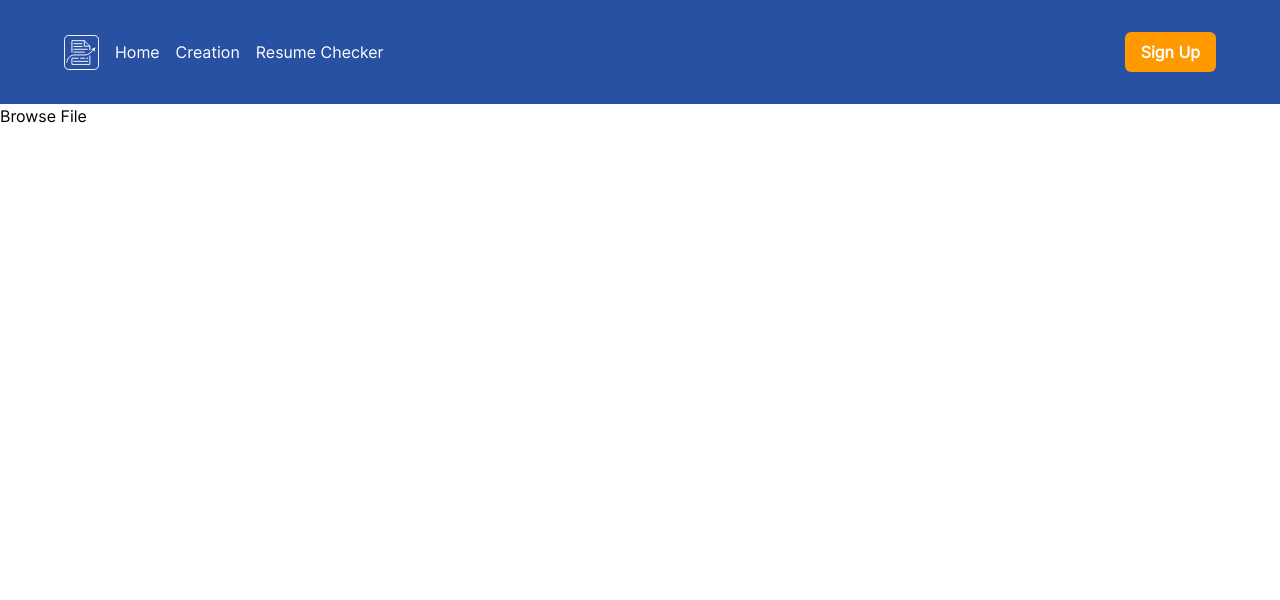
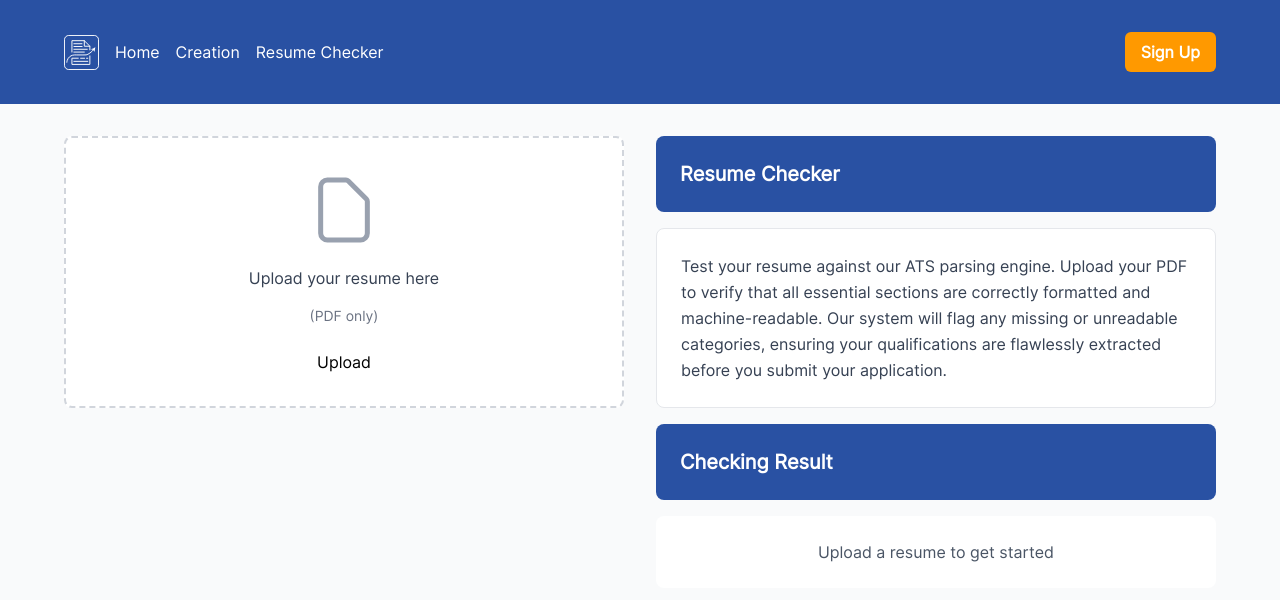
Before and after one commit to 1Frazel/Portfolio-Builder-Thesis, a React (Vite) app: page /checker in a window 1280 px wide. Shown: the top 600 px of the page. Built offline with nearby package versions, Linux system fonts and the light colour scheme; what @react-pdf/renderer would draw is missing.

Commit message:
feat: display the score and feedback from the cv

```diff
--- a/src/pages/parse-pdf/ParsePdf.tsx
+++ b/src/pages/parse-pdf/ParsePdf.tsx
@@ -1,26 +1,216 @@
+import { useState } from "react";
 import Header from "../../shared/components/Header";
 import FileInput from "../../shared/components/FileInput";
-import checkCv from "./utils/checkCv";
+import checkCv, { type SectionData } from "./utils/checkCv";
+
+interface CvReport {
+  rawText: string;
+  sections: Record<string, SectionData>;
+  score: number;
+  recommendations: string[];
+}
 
 const ParsePdf = () => {
+  const [cvReport, setCvReport] = useState<CvReport | null>(null);
+  const [isLoading, setIsLoading] = useState(false);
+
   const handleChange = async (fileUrl: string) => {
     try {
+      setIsLoading(true);
       const detection = await checkCv(fileUrl);
-      console.log(detection);
+      setCvReport(detection);
+
+      setTimeout(() => {
+        setIsLoading(false);
+      }, 3000);
     } catch (err) {
       console.error(err);
+      setIsLoading(false);
+    }
+  };
+
+  const getStatusColor = (status: string) => {
+    switch (status) {
+      case "complete":
+        return "bg-green-500";
+      case "header-only":
+        return "bg-orange-500";
+      default:
+        return "bg-red-500";
+    }
+  };
+
+  const getStatusIcon = (status: string) => {
+    switch (status) {
+      case "complete":
+        return "✓";
+      case "header-only":
+        return "!";
+      default:
+        return "✗";
     }
   };
 
   return (
-    <div className="h-full w-full overflow-hidden">
+    <div className="min-h-screen w-full bg-gray-50">
       <Header />
-      <div>
-        <FileInput
-          title="Browse File"
-          acceptedFormat=".pdf"
-          handleClick={handleChange}
-        />
+
+      {/* Main Content - Mobile First */}
+      <div className="w-full px-4 md:px-16 py-6 md:py-8">
+        {/* Mobile: Stacked Layout, Desktop: 2-Column Grid */}
+        <div className="grid grid-cols-1 md:grid-cols-2 gap-6 md:gap-8">
+          {/* Left Column: Upload Section */}
+          <div className="flex flex-col justify-start">
+            <div className="border-2 border-dashed border-gray-300 rounded-lg p-6 md:p-8 bg-white flex flex-col items-center justify-center min-h-64">
+              {/* File Icon */}
+              <div className="mb-4">
+                <svg
+                  className="w-16 h-16 md:w-20 md:h-20 text-gray-400"
+                  fill="none"
+                  stroke="currentColor"
+                  viewBox="0 0 24 24"
+                >
+                  <path
+                    strokeLinecap="round"
+                    strokeLinejoin="round"
+                    strokeWidth={1.5}
+                    d="M7 21h10a2 2 0 002-2V9.414a1 1 0 00-.293-.707l-5.414-5.414A1 1 0 0012.586 3H7a2 2 0 00-2 2v14a2 2 0 002 2z"
+                  />
+                </svg>
+              </div>
+
+              {/* Text */}
+              <p className="text-center text-gray-700 font-medium text-sm md:text-base mb-4">
+                Upload your resume here
+              </p>
+              <p className="text-center text-gray-500 text-xs md:text-sm mb-6">
+                (PDF only)
+              </p>
+
+              {/* File Input */}
+              <FileInput
+                title="Upload"
+                acceptedFormat=".pdf"
+                handleClick={handleChange}
+              />
+            </div>
+          </div>
+
+          {/* Right Column: Results Section */}
+          <div className="flex flex-col gap-4">
+            {/* Resume Checker Header */}
+            <div className="bg-[#2951A3] text-white rounded-lg p-4 md:p-6 flex items-center justify-between">
+              <h2 className="text-lg md:text-xl font-bold">Resume Checker</h2>
+            </div>
+
+            {/* Description / Recommendations Section */}
+            <div className="bg-white rounded-lg p-4 md:p-6 border border-gray-200">
+              {cvReport && !isLoading ? (
+                <div className="space-y-3">
+                  <h4 className="font-semibold text-gray-800 text-sm md:text-base">
+                    Recommendations:
+                  </h4>
+                  <ul className="space-y-2">
+                    {cvReport?.recommendations.map((recommendation, index) => (
+                      <li
+                        key={index}
+                        className="text-gray-700 text-sm md:text-base flex gap-2"
+                      >
+                        <span className="text-orange-500 font-bold">•</span>
+                        <span>
+                          {" "}
+                          {recommendation.charAt(0).toUpperCase() +
+                            recommendation.slice(1).replace(/([A-Z])/g, " $1")}
+                        </span>
+                      </li>
+                    ))}
+                  </ul>
+                </div>
+              ) : (
+                <p className="text-gray-700 text-sm md:text-base leading-relaxed">
+                  Test your resume against our ATS parsing engine. Upload your
+                  PDF to verify that all essential sections are correctly
+                  formatted and machine-readable. Our system will flag any
+                  missing or unreadable categories, ensuring your qualifications
+                  are flawlessly extracted before you submit your application.
+                </p>
+              )}
+            </div>
+
+            {/* Checking Result Header */}
+            <div className="bg-[#2951A3] text-white rounded-lg p-4 md:p-6 flex items-center justify-between">
+              <h3 className="text-lg md:text-xl font-bold">Checking Result</h3>
+            </div>
+
+            {/* Results Content */}
+            {isLoading ? (
+              <div className="bg-white rounded-lg p-6 flex items-center justify-center">
+                <div className="flex items-center gap-3">
+                  <div
+                    className="animate-spin rounded-full h-6 w-6 border-2 border-gray-300 border-t-gray-600"
+                    role="status"
+                    aria-label="loading"
+                  />
+                  <p className="text-gray-600">Analyzing your resume...</p>
+                </div>
+              </div>
+            ) : cvReport ? (
+              <div className="flex flex-col gap-4">
+                {/* Section Items */}
+                {Object.entries(cvReport.sections).map(
+                  ([sectionKey, section]) => (
+                    <div
+                      key={sectionKey}
+                      className="bg-white rounded-lg p-4 md:p-5 border border-gray-200 hover:shadow-md transition-shadow"
+                    >
+                      <div className="flex items-center justify-between">
+                        <div className="flex items-center gap-3">
+                          {/* Section Title */}
+                          <div>
+                            <p className="font-semibold text-gray-800 text-sm md:text-base">
+                              {sectionKey.charAt(0).toUpperCase() +
+                                sectionKey.slice(1).replace(/([A-Z])/g, " $1")}
+                            </p>
+                            {section.status === "missing" && (
+                              <p className="text-xs text-gray-500">
+                                This section is not detected
+                              </p>
+                            )}
+                            {section.status === "header-only" && (
+                              <p className="text-xs text-gray-500">
+                                This section content is not detected
+                              </p>
+                            )}
+                          </div>
+                        </div>
+
+                        {/* Status Badge */}
+                        <div
+                          className={`${getStatusColor(section.status)} rounded-full w-7 h-7 md:w-8 md:h-8 flex items-center justify-center text-white font-bold text-xs md:text-sm flex-shrink-0`}
+                        >
+                          {getStatusIcon(section.status)}
+                        </div>
+                      </div>
+                    </div>
+                  ),
+                )}
+              </div>
+            ) : (
+              <div className="bg-white rounded-lg p-6 text-center">
+                <p className="text-gray-600">Upload a resume to get started</p>
+              </div>
+            )}
+
+            {/* Resume Score */}
+            {cvReport && !isLoading && (
+              <div className="bg-[#2951A3] text-white rounded-lg p-6 md:p-8 text-center">
+                <h3 className="text-xl md:text-2xl font-bold">
+                  Resume Score: {Math.round(cvReport.score)}
+                </h3>
+              </div>
+            )}
+          </div>
+        </div>
       </div>
     </div>
   );
--- a/src/pages/parse-pdf/utils/checkCv.ts
+++ b/src/pages/parse-pdf/utils/checkCv.ts
@@ -21,7 +21,7 @@ interface KeywordMatch {
   position: number;
 }
 
-interface SectionData {
+export interface SectionData {
   exists: boolean;
   keyword: string;
   content: string;
```
